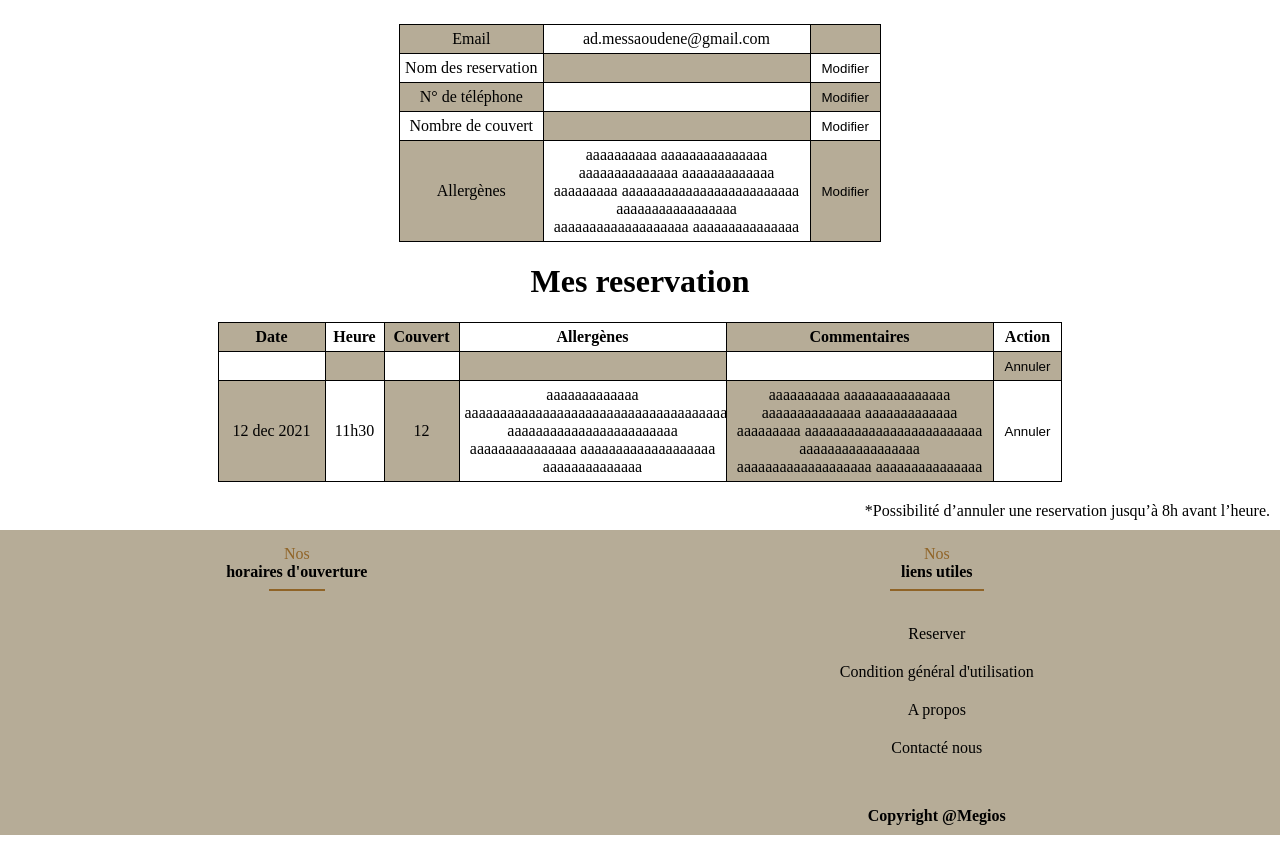
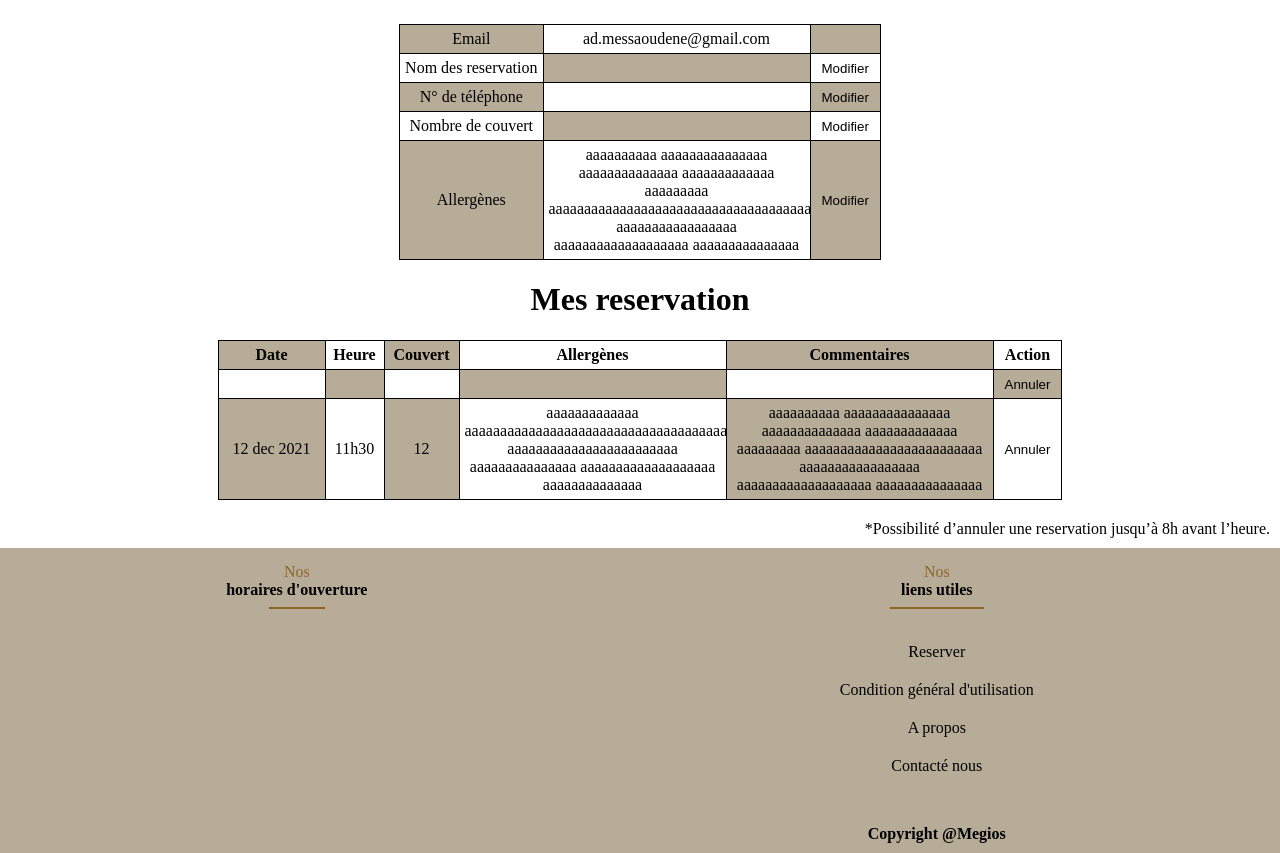
Before and after one commit to Megios/ecf_restaurant, a Symfony app: template templates/account_page/index.html.twig in a window 1280 px wide. Shown: the part 228-1081 px from the top of the page. Run offline with Twig, Linux system fonts and the light colour scheme; the template is opened without the code that fills it, so the values that code supplies are empty; some libraries are stand-ins or nearby versions.

Commit message:
before branch back

```diff
--- a/templates/account_page/index.html.twig
+++ b/templates/account_page/index.html.twig
@@ -120,7 +120,7 @@
 				<td>
 					Allergènes
 				</td>
-				<td>aaaaaaaaaa aaaaaaaaaaaaaaa aaaaaaaaaaaaaa aaaaaaaaaaaaa aaaaaaaaa aaaaaaaaaaaaaaaaaaaaaaaaa aaaaaaaaaaaaaaaaa aaaaaaaaaaaaaaaaaaa aaaaaaaaaaaaaaa</td>
+				<td>aaaaaaaaaa aaaaaaaaaaaaaaa aaaaaaaaaaaaaa aaaaaaaaaaaaa aaaaaaaaa aaaaaaaaaaaaaaaaaaaaaaaaaaaaaaaaaaaaaaaaaaaaaaaaaaaaaaaaaaaaaaaaaaaaaaaaaaaaaaaaaaaaaaaaaaaaaaaaaaaaaaaaaaaaaaaaaaaaaaaaaaaaaaaaaaaaaaaaaaaaaaaaaaaaaaaaa aaaaaaaaaaaaaaaaa aaaaaaaaaaaaaaaaaaa aaaaaaaaaaaaaaa</td>
 				<td>
 					<button>Modifier</button>
 				</td>
```
